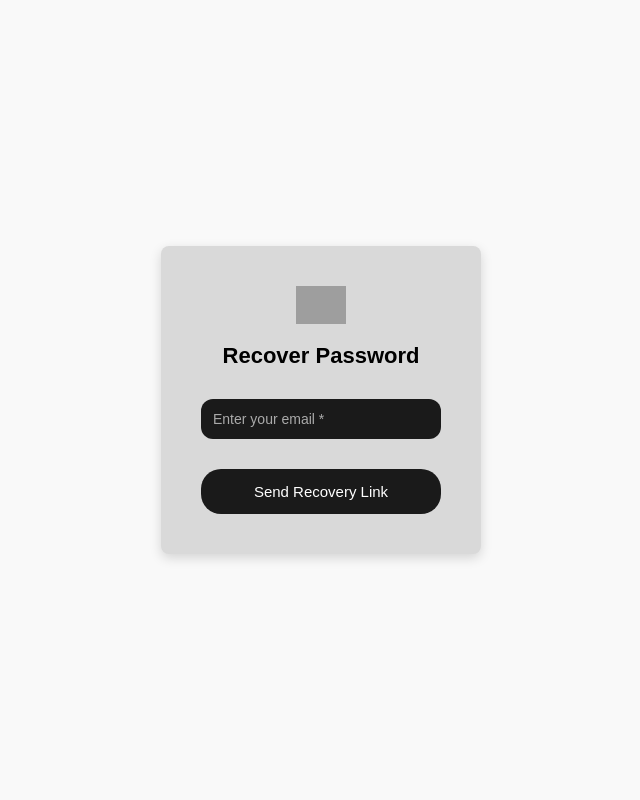
After one commit to SecongKoylaaa/CSIT327-G6-Group12-CourseCompanion, a Django app: page /recover/ in a window 1280 px wide. The commit adds this page. Shown: the whole page, without its empty margins (319-959 px from the left). Run offline with Django 5.2, Linux system fonts and the light colour scheme; grey boxes are pictures that could not be loaded.

Commit message:
Added Password Recovery Functionality via Link

```diff
--- a/backend/myapp/urls.py
+++ b/backend/myapp/urls.py
@@ -9,4 +9,6 @@ urlpatterns = [
     path('logout/', views.logout_page, name='logout'),
     path('create-post-link/', views.create_post_link, name='create-post-link'),
     path('create-post-image/', views.create_post_image, name='create-post-image'),
+    path('recover/', views.recover_password_page, name='recover-password'),
+    path('reset-password/<str:reset_token>/', views.reset_password_page, name='reset-password'),
 ]
--- a/backend/myapp/views.py
+++ b/backend/myapp/views.py
@@ -91,6 +91,113 @@ def login_page(request):
 
     return render(request, "login.html")
 
+# --------------------------
+# Password Recovery View
+# --------------------------
+def recover_password_page(request):
+    import secrets
+    from datetime import datetime, timedelta, timezone
+    email = ""
+    if request.method == "POST":
+        email = request.POST.get("email", "").strip()
+        if not email:
+            return render(request, "recover_password.html", {"error": "Email is required.", "email": email})
+        # Check if user exists
+        try:
+            response = supabase.table("users").select("*").eq("email", email).execute()
+        except Exception as e:
+            return render(request, "recover_password.html", {"error": f"Error connecting to database: {str(e)}", "email": email})
+        if not response.data:
+            return render(request, "recover_password.html", {"error": "No account found with that email.", "email": email})
+        user = response.data[0]
+        user_id = user.get("id")
+        if not user_id:
+            return render(request, "recover_password.html", {"error": "User ID not found.", "email": email})
+        # Generate secure token and expiration
+        reset_token = secrets.token_urlsafe(32)
+        expiration_time = (datetime.now(timezone.utc) + timedelta(hours=1)).isoformat()
+        created_at = datetime.now(timezone.utc).isoformat()
+        # Store in password_recovery
+        try:
+            supabase.table("password_recovery").insert({
+                "reset_token": reset_token,
+                "expiration_time": expiration_time,
+                "user_id": user_id,
+                "created_at": created_at
+            }).execute()
+        except Exception as e:
+            return render(request, "recover_password.html", {"error": f"Error saving reset token: {str(e)}", "email": email})
+        # For testing, show the reset link directly
+        reset_link = f"/reset-password/{reset_token}/"
+        return render(request, "recover_password.html", {"error": None, "message": "If this email exists, a recovery link has been generated.", "email": email, "reset_link": reset_link})
+    return render(request, "recover_password.html", {"email": email})
+
+# --------------------------
+# Password Reset View
+# --------------------------
+from django.contrib.auth.hashers import make_password
+
+def reset_password_page(request, reset_token):
+    from datetime import datetime, timezone
+    # Look up the token in password_recovery
+    try:
+        token_resp = supabase.table("password_recovery").select("*", count="exact").eq("reset_token", reset_token).execute()
+    except Exception as e:
+        return render(request, "reset_password.html", {"error": f"Error looking up token: {str(e)}"})
+    if not token_resp.data:
+        return render(request, "reset_password.html", {"error": "Invalid or expired reset token."})
+    token_row = token_resp.data[0]
+    # Check expiration
+    expiration_time = token_row.get("expiration_time")
+    if not expiration_time:
+        return render(request, "reset_password.html", {"error": "Token missing expiration."})
+    try:
+        expires = datetime.fromisoformat(expiration_time.replace('Z', '+00:00'))
+    except Exception:
+        expires = None
+    if not expires or expires < datetime.now(timezone.utc):
+        return render(request, "reset_password.html", {"error": "Reset token has expired."})
+    # If POST, handle password reset (step 3 will complete this)
+    if request.method == "POST":
+        new_password = request.POST.get("new_password", "").strip()
+        confirm_password = request.POST.get("confirm_password", "").strip()
+        if not new_password or not confirm_password:
+            return render(request, "reset_password.html", {"error": "All fields are required.", "reset_token": reset_token})
+        if new_password.strip() == "" or confirm_password.strip() == "":
+            return render(request, "reset_password.html", {"error": "Password cannot be blank.", "reset_token": reset_token})
+        if new_password != confirm_password:
+            return render(request, "reset_password.html", {"error": "Passwords do not match.", "reset_token": reset_token})
+        user_id = token_row.get("user_id") or token_row.get("id")
+        if not user_id:
+            return render(request, "reset_password.html", {"error": "User not found for this token.", "reset_token": reset_token})
+        # Fetch current user password hash
+        try:
+            user_resp = supabase.table("users").select("password_hash").eq("id", user_id).execute()
+            if not user_resp.data:
+                return render(request, "reset_password.html", {"error": "User not found.", "reset_token": reset_token})
+            current_hash = user_resp.data[0]["password_hash"]
+        except Exception as e:
+            return render(request, "reset_password.html", {"error": f"Error fetching user: {str(e)}", "reset_token": reset_token})
+        # Prevent using the same password
+        if check_password(new_password, current_hash):
+            return render(request, "reset_password.html", {"error": "You cannot use your old password.", "reset_token": reset_token})
+        password_hash = make_password(new_password)
+        # Update user's password
+        try:
+            update_resp = supabase.table("users").update({"password_hash": password_hash}).eq("id", user_id).execute()
+            if getattr(update_resp, 'error', None):
+                return render(request, "reset_password.html", {"error": f"Failed to reset password: {update_resp.error}", "reset_token": reset_token})
+        except Exception as e:
+            return render(request, "reset_password.html", {"error": f"Error updating password: {str(e)}", "reset_token": reset_token})
+        # Delete the used token
+        try:
+            supabase.table("password_recovery").delete().eq("reset_token", reset_token).execute()
+        except Exception as e:
+            return render(request, "reset_password.html", {"error": f"Password changed, but failed to clean up token: {str(e)}", "reset_token": reset_token})
+        return render(request, "reset_password.html", {"message": "Password reset successful! You can now log in."})
+    return render(request, "reset_password.html", {"reset_token": reset_token})
+
+
 
 # --------------------------
 # Home View (Protected)
--- a/frontend/templates/login.html
+++ b/frontend/templates/login.html
@@ -16,7 +16,11 @@
       <input type="email" name="email" placeholder="Email *" required>
       <input type="password" name="password" placeholder="Password *" required>
 
+      <div class="links">
+        <a href="/recover" >Forgot password?</a>
+      </div>
       <div class="links">No account? <a href="/register">Register</a></div>
+
       <button type="submit">Login</button>
     </form>
 
--- /dev/null
+++ b/frontend/templates/recover_password.html
@@ -0,0 +1,33 @@
+<!DOCTYPE html>
+<html lang="en">
+<head>
+  <meta charset="UTF-8">
+  <meta name="viewport" content="width=device-width, initial-scale=1.0">
+  <title>Recover Password</title>
+  <link rel="stylesheet" href="/static/css/style.css">
+</head>
+<body>
+  <div class="container">
+    <img src="https://img.icons8.com/ios-filled/100/000000/lock-2.png" alt="logo">
+    <h2>Recover Password</h2>
+
+    <form id="recoverForm" method="POST" action="/recover/">
+      {% csrf_token %}
+      <input type="email" name="email" placeholder="Enter your email *" required {% if email %}value="{{ email }}"{% endif %}>
+      <button type="submit">Send Recovery Link</button>
+    </form>
+
+    {% if message and reset_link %}
+      <div class="message">{{ message }}</div>
+      <form method="get" action="{{ reset_link }}">
+        <button type="submit">Go to Reset Password</button>
+      </form>
+    {% endif %}
+
+    {% if error %}
+      <div class="error">{{ error }}</div>
+    {% endif %}
+    {# Only show the button above, not here #}
+  </div>
+</body>
+</html>
```
Also changed, not shown: frontend/templates/reset_password.html (added, +28 -0 lines), backend/db.sqlite3.
